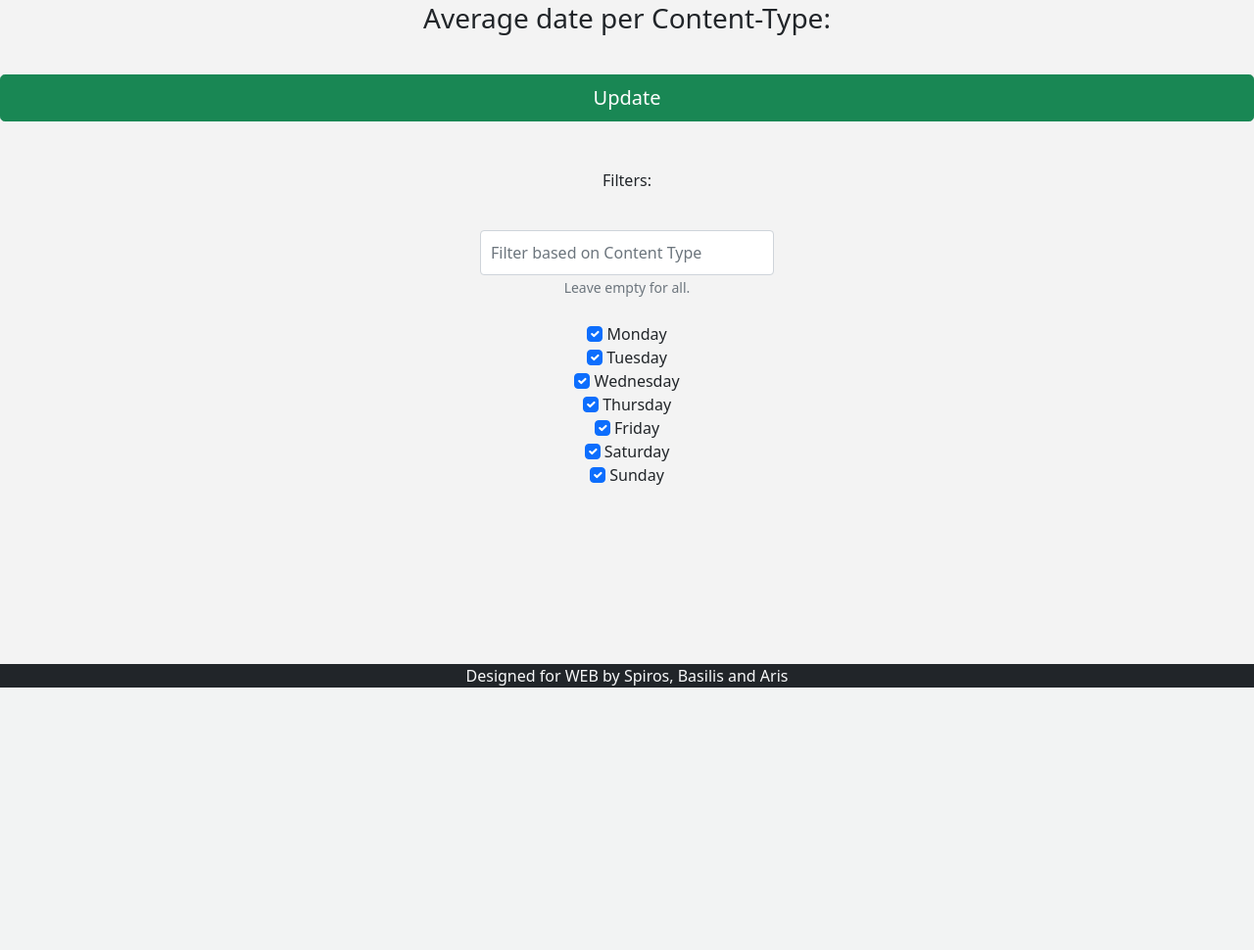
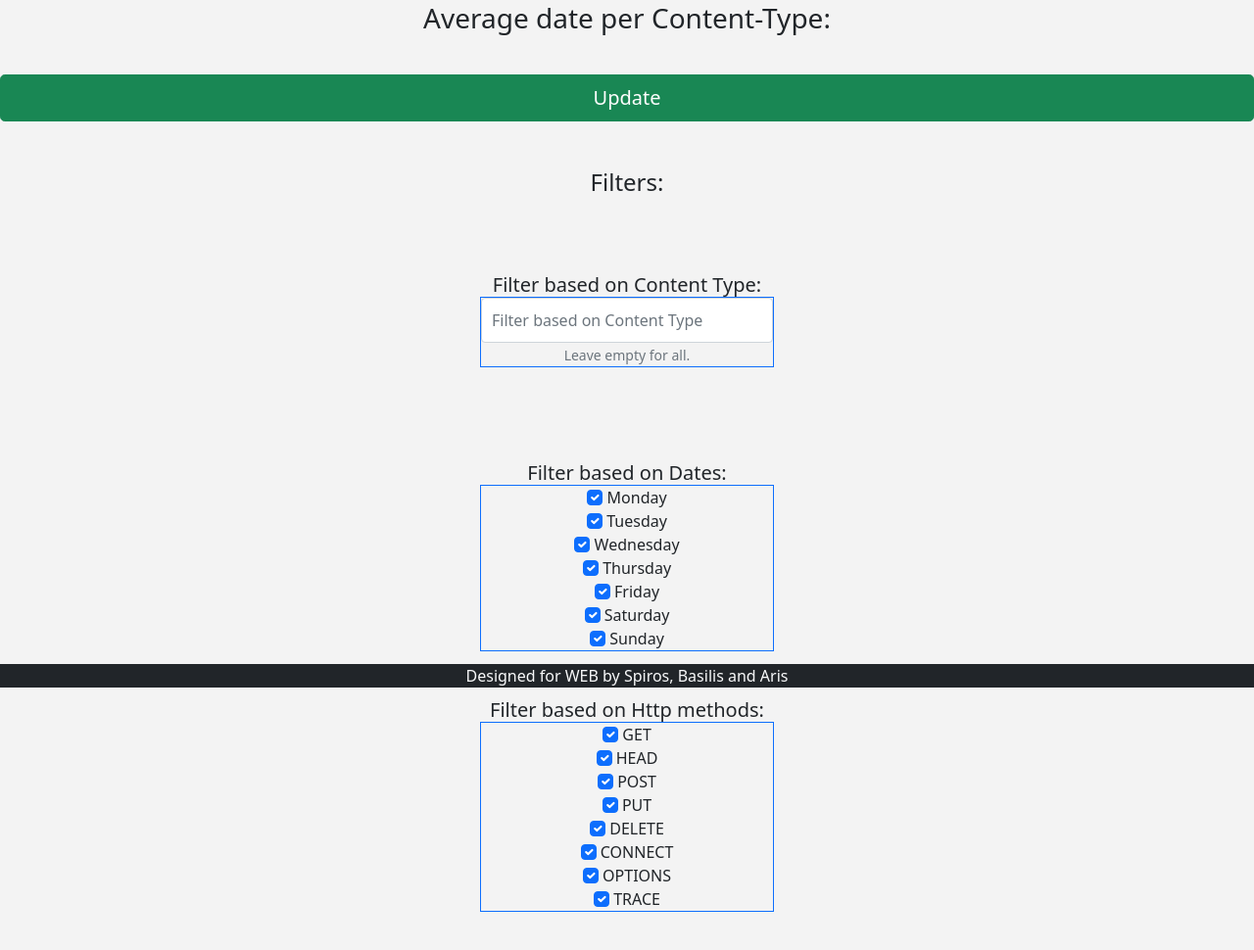
Before and after one commit to xlxs-1/HAR-Tools, a PHP site: page /statistics/timings in a window 1280 px wide. Shown: the part 98-1068 px from the top of the page at 98% size. Before the commit the page ends 800 px from the top, so only its background shows below. Run offline with PHP 8.4, Linux system fonts and the light colour scheme; the visitor is signed in with stand-in values (Sample User, id 1); tables that the repository leaves empty or names only in its code hold one stand-in row (values such as "Sample post").

Commit message:
checkpoint 2c completed

```diff
--- a/utils.php
+++ b/utils.php
@@ -233,14 +233,15 @@
     $ok = $stmt->execute();
     return $ok;
   }
-  public function getEntryTimingsAveragedPerDatePerHourJSON($contentTypeFilter,$Monday,$Tuesday,$Wednesday,$Thursday,$Friday,$Saturday,$Sunday){// https://stackoverflow.com/a/45876902/5941827                 https://stackoverflow.com/a/25414507/5941827
+  public function getEntryTimingsAveragedPerDatePerHourJSON($contentTypeFilter,$Monday,$Tuesday,$Wednesday,$Thursday,$Friday,$Saturday,$Sunday,$get,$head,$post,$put,$delete,$connect,$options,$trace){// https://stackoverflow.com/a/45876902/5941827                 https://stackoverflow.com/a/25414507/5941827
     if ($contentTypeFilter) {
-      $sql="SELECT * FROM (SELECT weekday(date_time),hour(date_time),(AVG(timing)),(COUNT(timing)) FROM entries_timings WHERE content_type LIKE ? GROUP BY weekday(date_time),hour(date_time)) temp  ";
+      $sql="SELECT * FROM (SELECT weekday(date_time),hour(date_time),(AVG(timing)),(COUNT(timing)) FROM entries_timings WHERE content_type LIKE ? AND (http_method=? OR http_method=? OR http_method=? OR http_method=? OR http_method=? OR http_method=? OR http_method=? OR http_method=?) GROUP BY weekday(date_time),hour(date_time)) temp  ";
       $stmt = $this->databaseHandle->prepare($sql);
-      $stmt->bind_param("s",$contentTypeFilter);
+      $stmt->bind_param("siiiiiiii",$contentTypeFilter,$get,$head,$post,$put,$delete,$connect,$options,$trace);
     }else {
-      $sql="SELECT * FROM (SELECT weekday(date_time),hour(date_time),(AVG(timing)),(COUNT(timing)) FROM entries_timings GROUP BY weekday(date_time),hour(date_time)) temp  ";
+      $sql="SELECT * FROM (SELECT weekday(date_time),hour(date_time),(AVG(timing)),(COUNT(timing)) FROM entries_timings WHERE (http_method=? OR http_method=? OR http_method=? OR http_method=? OR http_method=? OR http_method=? OR http_method=? OR http_method=?) GROUP BY weekday(date_time),hour(date_time)) temp  ";
       $stmt = $this->databaseHandle->prepare($sql);
+      $stmt->bind_param("iiiiiiii",$get,$head,$post,$put,$delete,$connect,$options,$trace);
     }
     //var_dump(mysqli_error($this->databaseHandle));
     $stmt->execute();
--- a/www/statistics/timings/index.php
+++ b/www/statistics/timings/index.php
@@ -74,7 +74,7 @@
       }
       function updateChartOnSubmit(){
         //updateChart(aa);
-        $.ajax({/*data:xy,*/cache:false,method:"POST", url: "/timingsAPI.php",data:{contentFilter:document.getElementById("contentTypes").value,Monday:document.getElementById("Monday").checked,Tuesday:document.getElementById("Tuesday").checked,Wednesday:document.getElementById("Wednesday").checked,Thursday:document.getElementById("Thursday").checked,Friday:document.getElementById("Friday").checked,Saturday:document.getElementById("Saturday").checked,Sunday:document.getElementById("Sunday").checked}, success: function(result){
+        $.ajax({/*data:xy,*/cache:false,method:"POST", url: "/timingsAPI.php",data:{contentFilter:document.getElementById("contentTypes").value,Monday:document.getElementById("Monday").checked,Tuesday:document.getElementById("Tuesday").checked,Wednesday:document.getElementById("Wednesday").checked,Thursday:document.getElementById("Thursday").checked,Friday:document.getElementById("Friday").checked,Saturday:document.getElementById("Saturday").checked,Sunday:document.getElementById("Sunday").checked,get:document.getElementById("GET").checked,head:document.getElementById("HEAD").checked,post:document.getElementById("POST").checked,put:document.getElementById("PUT").checked,delete:document.getElementById("DELETE").checked,connect:document.getElementById("CONNECT").checked,options:document.getElementById("OPTIONS").checked,trace:document.getElementById("TRACE").checked}, success: function(result){
         console.log(result);
         var labels=[0,1,2,3,4,5,6,7,8,9,10,11,12,13,14,15,16,17,18,19,20,21,22,23];
         basic.labels=labels;
@@ -147,11 +147,22 @@
   </div>
   <button class="w-100 btn btn-lg btn-success" type="submit" value="updateData" name="button"  onclick="updateChartOnSubmit()">Update</button><br><br><br>
 
-  <label>Filters:</label><br><br>
+  <h1 class="h4 mb-3 fw-normal">Filters:</h1><br><br>
   <form class="form-sign" action="" method="post" id="form1">
+    <h1 class="h5 mb-0 fw-normal">Filter based on Content Type:</h1>
+    <div class="border border-primary">
       <input type="text" class="form-control" aria-describedby="contentTypesHelp" placeholder="Filter based on Content Type" value="" id="contentTypes">
       <small id="contentTypesHelp" class="form-text text-muted">Leave empty for all.</small>
+    </div>
     <br><br>
+    <!--<h1 class="h5 mb-0 fw-normal">Filter based on ISP:</h1>
+    <div class="border border-primary">
+      <input type="text" class="form-control" aria-describedby="isp" placeholder="Filter based on ISP" value="" id="isp">
+      <small id="isp" class="form-text text-muted">Leave empty for all.</small>
+    </div>-->
+    <br><br>
+    <h1 class="h5 mb-0 fw-normal">Filter based on Dates:</h1>
+    <div class="border border-primary">
       <input class="form-check-input" type="checkbox" value="Monday" id="Monday" checked>
       <label class="form-check-label" for="Monday">Monday</label>                               <br>
       <input class="form-check-input" type="checkbox" value="Tuesday" id="Tuesday" checked>
@@ -166,6 +177,26 @@
       <label class="form-check-label" for="Saturday">Saturday</label>                               <br>
       <input class="form-check-input" type="checkbox" value="Sunday" id="Sunday" checked>
       <label class="form-check-label" for="Sunday">Sunday</label>
+    </div><br><br>
+    <h1 class="h5 mb-0 fw-normal">Filter based on Http methods:</h1>
+    <div class="border border-primary">
+      <input class="form-check-input" type="checkbox" value="GET" id="GET" checked>
+      <label class="form-check-label" for="GET">GET</label>                               <br>
+      <input class="form-check-input" type="checkbox" value="HEAD" id="HEAD" checked>
+      <label class="form-check-label" for="HEAD">HEAD</label>                               <br>
+      <input class="form-check-input" type="checkbox" value="POST" id="POST" checked>
+      <label class="form-check-label" for="POST">POST</label>                               <br>
+      <input class="form-check-input" type="checkbox" value="PUT" id="PUT" checked>
+      <label class="form-check-label" for="PUT">PUT</label>                               <br>
+      <input class="form-check-input" type="checkbox" value="DELETE" id="DELETE" checked>
+      <label class="form-check-label" for="DELETE">DELETE</label>                               <br>
+      <input class="form-check-input" type="checkbox" value="CONNECT" id="CONNECT" checked>
+      <label class="form-check-label" for="CONNECT">CONNECT</label>                               <br>
+      <input class="form-check-input" type="checkbox" value="OPTIONS" id="OPTIONS" checked>
+      <label class="form-check-label" for="OPTIONS">OPTIONS</label>                               <br>
+      <input class="form-check-input" type="checkbox" value="TRACE" id="TRACE" checked>
+      <label class="form-check-label" for="TRACE">TRACE</label>
+    </div>
   </form>
   <br>
 <?php endif?>
```
Also changed, not shown: www/timingsAPI.php (+10 -2 lines). Lines whose indentation alone changed are shown as unchanged.
